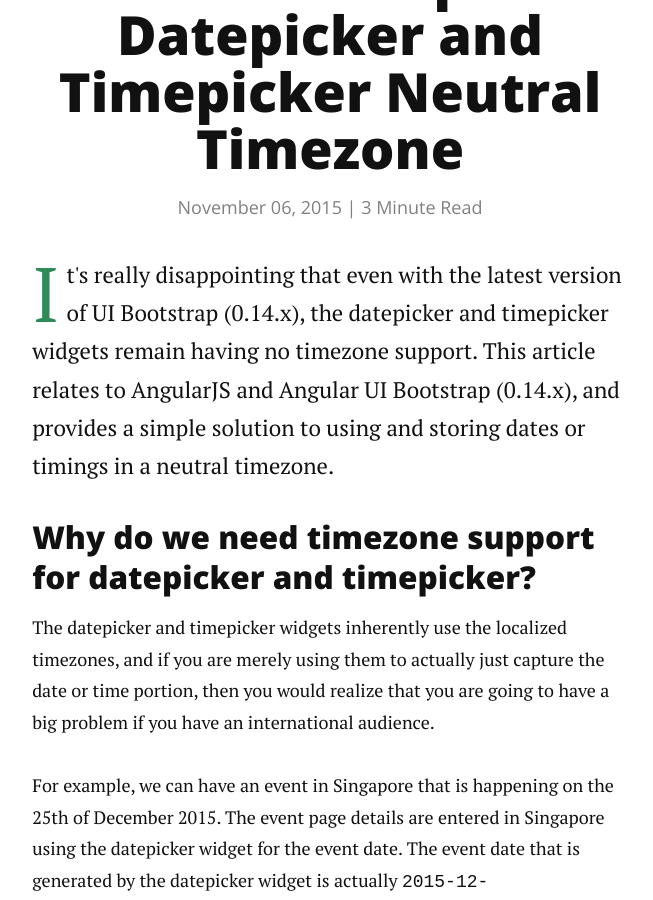
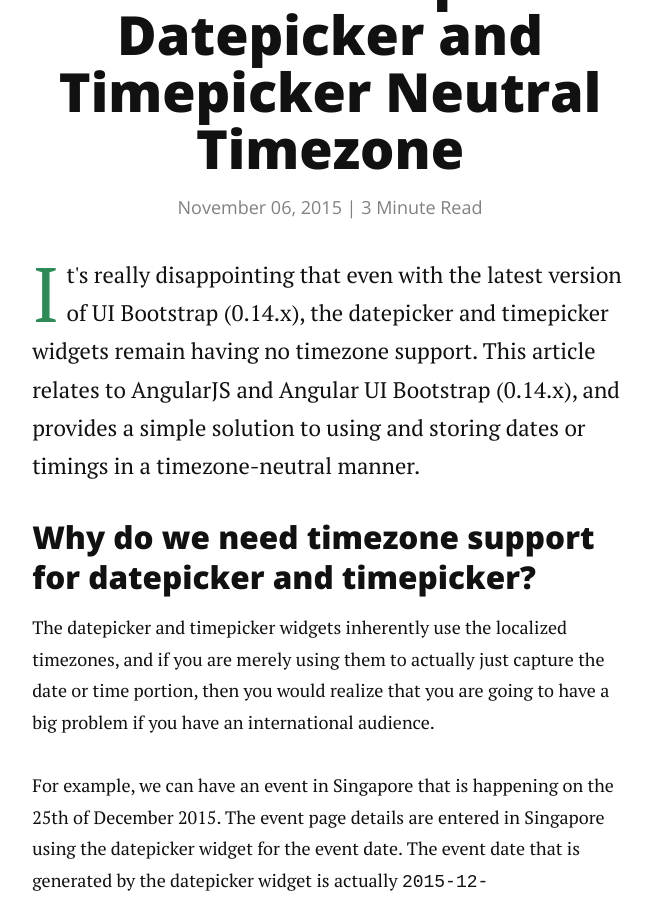
Before and after one commit to ericluwj/ericluwj.github.io, a Jekyll site: the page built from _posts/2015-11-06-angularui-ui-bootstrap-datepicker-and-timepicker-neutral-timezone.markdown, in a window 1280 px wide and 900 px high, scrolled down 409 px. Shown: the whole window, without its empty margins (310-963 px from the left). Built offline with Jekyll 4.4.1, drawn with Linux system fonts in a browser that asks for light colours; nearby versions of some CDN libraries; Markdown is read by kramdown in place of the engine named in the settings.

Commit message:
Most amendments to last post.

```diff
--- a/_posts/2015-11-06-angularui-ui-bootstrap-datepicker-and-timepicker-neutral-timezone.markdown
+++ b/_posts/2015-11-06-angularui-ui-bootstrap-datepicker-and-timepicker-neutral-timezone.markdown
@@ -1,11 +1,11 @@
 ---
 layout: post
 title:  "AngularUI - UI Bootstrap Datepicker and Timepicker Neutral Timezone"
-description: "This article relates to AngularJS and Angular UI Bootstrap (0.14.x), and provides a simple solution to using and storing dates or timings in a neutral timezone."
+description: "This article relates to AngularJS and Angular UI Bootstrap (0.14.x), and provides a simple solution to using and storing dates or timings in a timezone-neutral manner."
 date:   2015-11-06
 ---
 
-<p class="intro"><span class="dropcap">I</span>t's really disappointing that even with the latest version of UI Bootstrap (0.14.x), the datepicker and timepicker widgets remain having no timezone support. This article relates to AngularJS and Angular UI Bootstrap (0.14.x), and provides a simple solution to using and storing dates or timings in a neutral timezone.</p>
+<p class="intro"><span class="dropcap">I</span>t's really disappointing that even with the latest version of UI Bootstrap (0.14.x), the datepicker and timepicker widgets remain having no timezone support. This article relates to AngularJS and Angular UI Bootstrap (0.14.x), and provides a simple solution to using and storing dates or timings in a timezone-neutral manner.</p>
 
 ### Why do we need timezone support for datepicker and timepicker? ###
 
```
